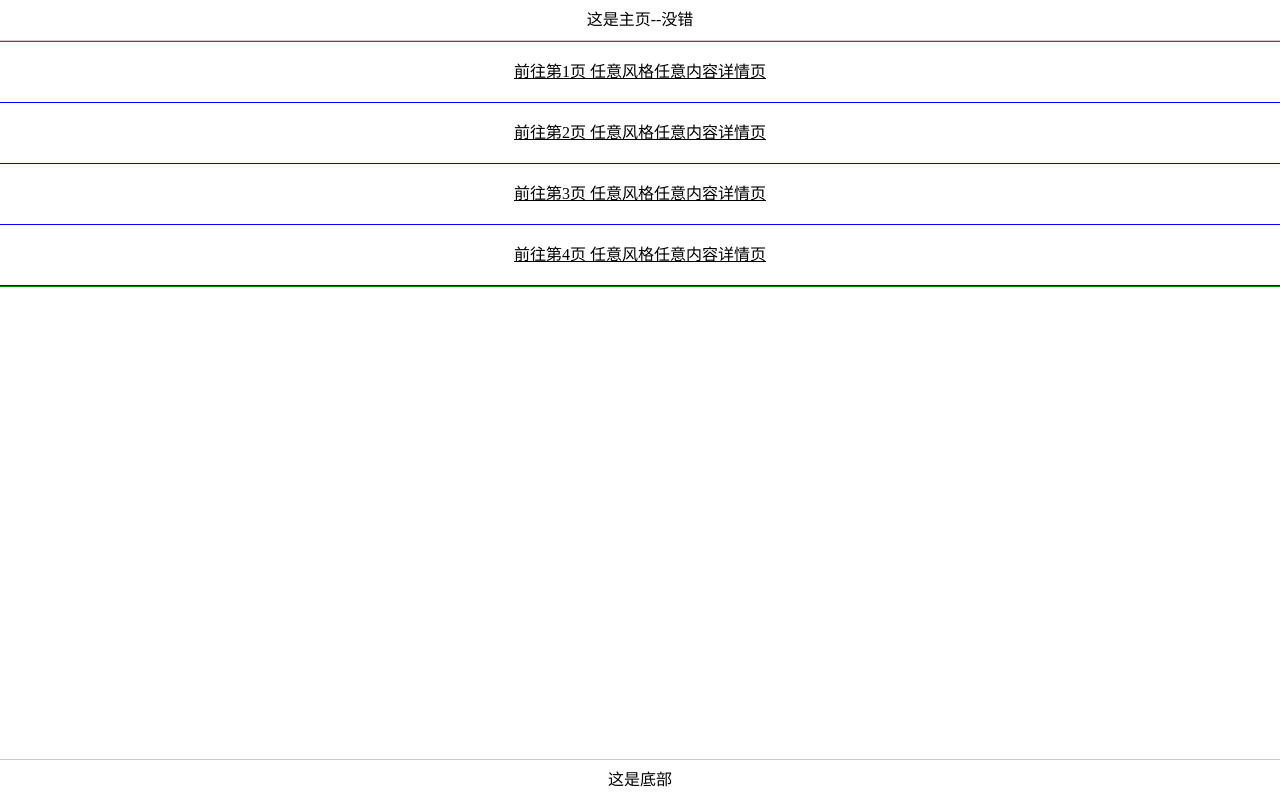
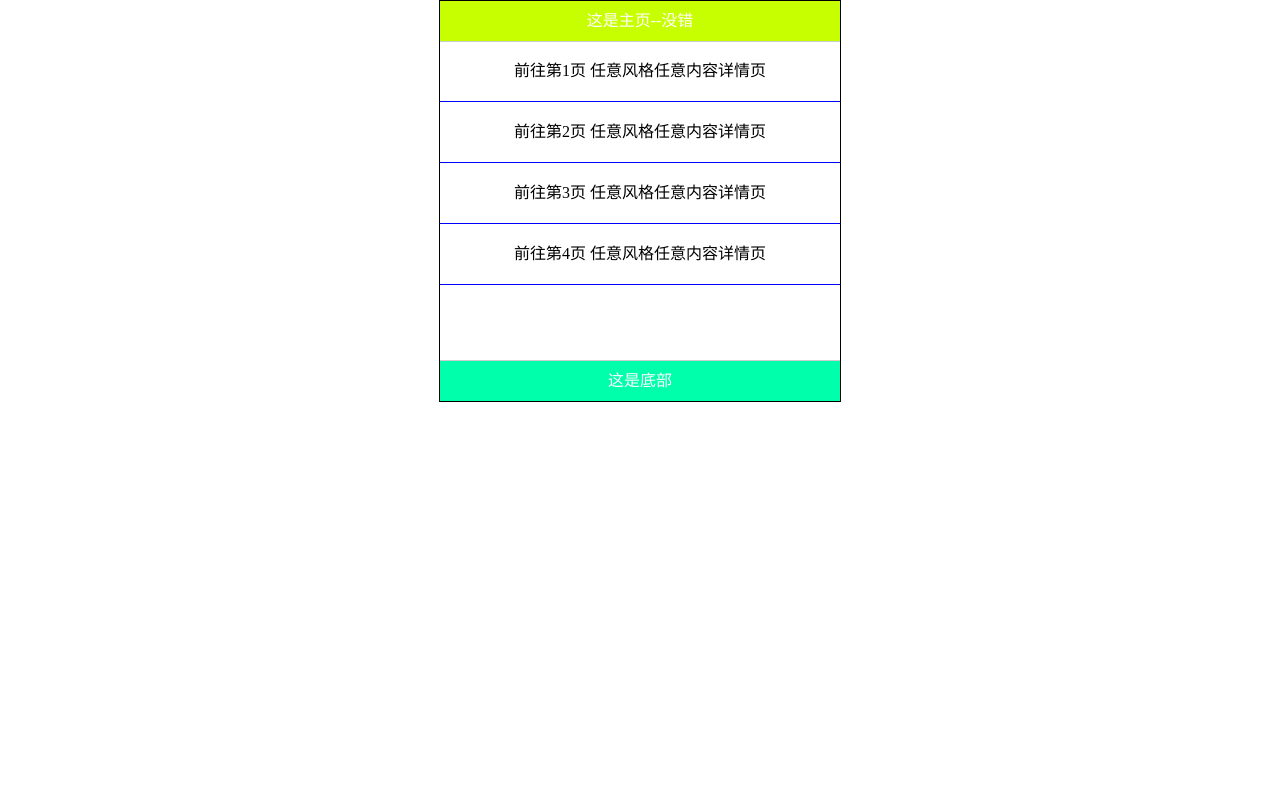
Before and after one commit to niuxuerui/our, a plain HTML site: page views/index.html in a window 1280 px wide. Drawn offline with Linux system fonts and the light colour scheme.

Commit message:
美化一下首页并改为pc端

```diff
--- a/css/index.css
+++ b/css/index.css
@@ -2,18 +2,21 @@
     margin: 0;
     padding: 0;
     list-style: none;
+    text-decoration: none;
 }
 
 body,
-html,
-.wrap {
+html {
     width: 100%;
     height: 100%;
 }
 
 .wrap {
-    display: flex;
-    flex-direction: column;
+    width: 400px;
+    height: 400px;
+    border: 1px solid #000;
+    margin: 0 auto;
+    position: relative;
 }
 
 header {
@@ -22,6 +25,11 @@ header {
     height: 40px;
     line-height: 40px;
     border-bottom: 1px solid #ccc;
+    position: absolute;
+    left: 0;
+    top: 0;
+    background: rgb(200, 255, 0);
+    color: #fff;
 }
 
 footer {
@@ -30,23 +38,28 @@ footer {
     height: 40px;
     line-height: 40px;
     border-top: 1px solid #ccc;
+    position: absolute;
+    left: 0;
+    bottom: 0;
+    background: rgb(0, 255, 170);
+    color: #fff;
 }
 
 section {
-    flex: 1;
     width: 100%;
     height: 100%;
     overflow: hidden;
+    box-sizing: border-box;
+    padding: 40px 0;
 }
 
 .scroll {
     width: 100%;
+    height: 100%;
 }
 
 .scroll ul {
     width: 100%;
-    border-top: 1px solid green;
-    border-bottom: 1px solid green;
 }
 
 .scroll ul li {
--- a/views/index.html
+++ b/views/index.html
@@ -23,10 +23,11 @@
                     <li><a href="./show4.html">前往第4页 任意风格任意内容详情页</a></li>
                 </ul>
             </div>
+            <footer>
+                这是底部
+            </footer>
         </section>
-        <footer>
-            这是底部
-        </footer>
+
     </div>
 
 
```
